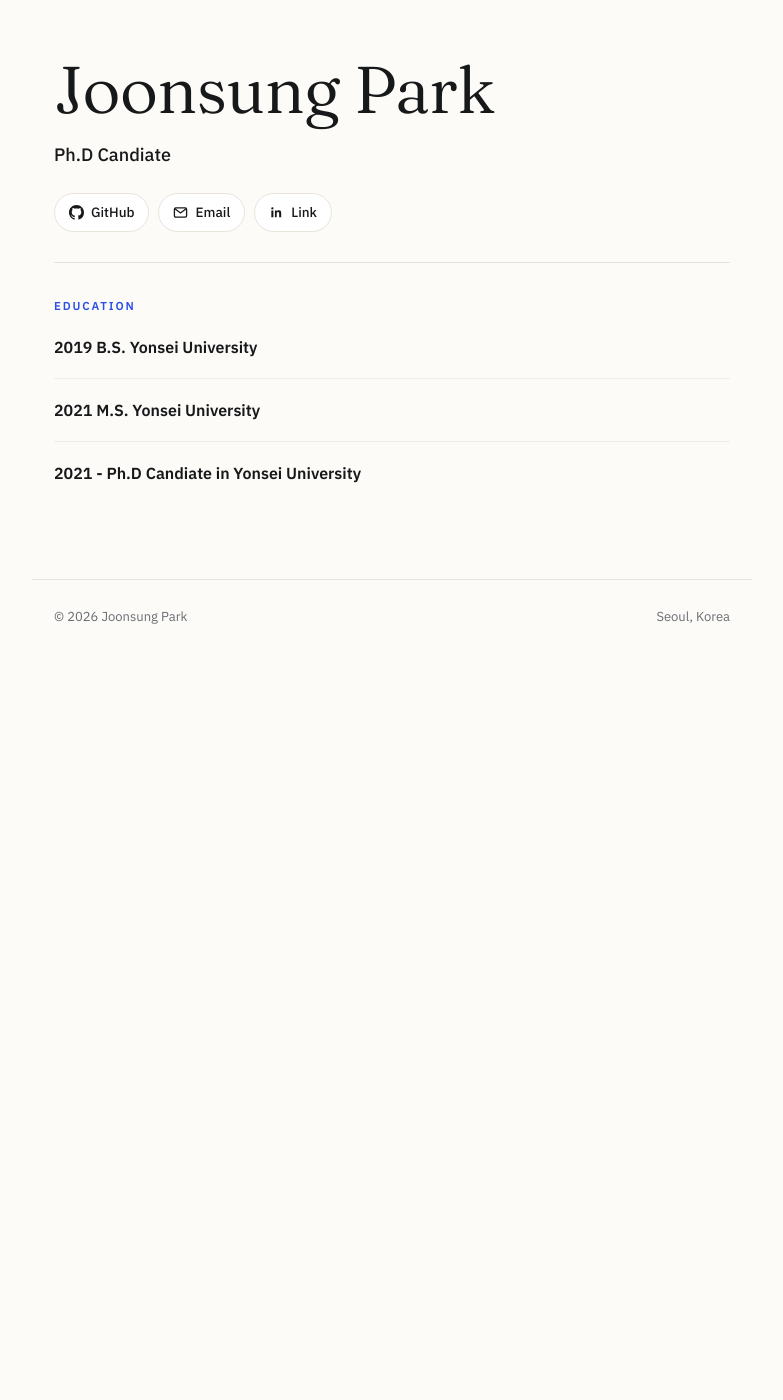
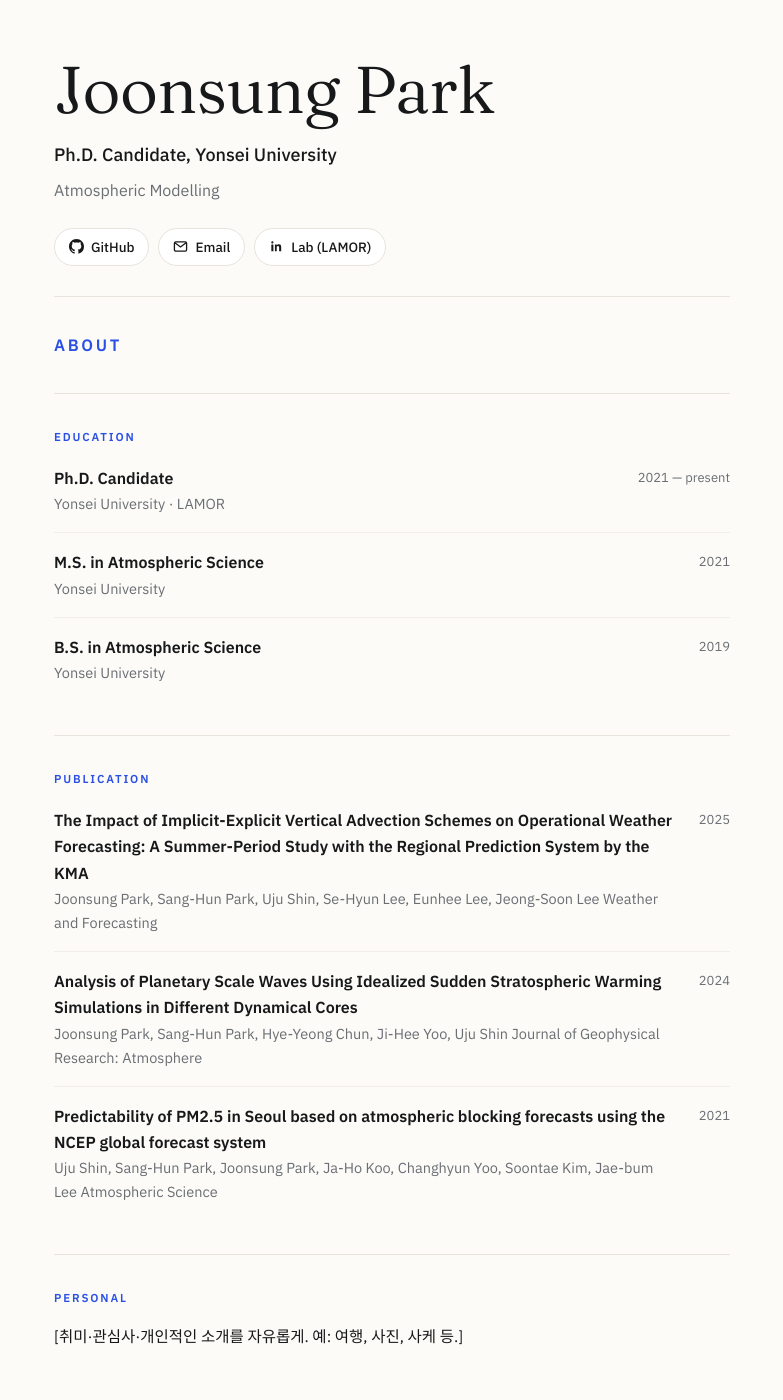
Before and after one commit to JoonsungP/JoonsungP.github.io, a plain HTML site: page index.html in a window 1280 px wide. Shown: the part 60-1460 px from the top of the page, without its empty margins (248-1031 px from the left). Before the commit the page ends 800 px from the top, so only its background shows below. Drawn offline with Linux system fonts and the light colour scheme.

Commit message:
Template done

```diff
--- a/index.html
+++ b/index.html
@@ -36,7 +36,6 @@
   a{color:inherit}
   .wrap{max-width:var(--maxw); margin:0 auto; padding-inline:22px}
 
-  /* top bar */
   .bar{position:sticky; top:0; z-index:10;
     background:color-mix(in srgb,var(--paper) 86%,transparent);
     backdrop-filter:saturate(1.2) blur(8px); border-bottom:1px solid var(--line)}
@@ -53,7 +52,6 @@
   .eyebrow{font-size:11.5px; font-weight:600; letter-spacing:.16em; text-transform:uppercase;
     color:var(--accent); margin:0 0 16px}
 
-  /* hero */
   .hero{padding-block:52px 30px; border:0}
   .hero h1{font-family:var(--serif); font-weight:340; font-size:clamp(40px,9vw,66px);
     line-height:1.04; letter-spacing:-.01em; margin:0; text-wrap:balance}
@@ -66,29 +64,19 @@
   .links a:hover{border-color:var(--accent); color:var(--accent)}
   .links svg{width:15px; height:15px; display:block}
 
-  /* about */
   .about p{margin:0; font-size:16.5px; line-height:1.7; max-width:60ch}
 
-  /* experience / education entries */
-  .entry{display:grid; grid-template-columns:1fr auto; gap:4px 24px; padding:18px 0; border-top:1px solid var(--faint)}
+  .entry{display:grid; grid-template-columns:1fr auto; gap:4px 24px; padding:16px 0; border-top:1px solid var(--faint)}
   .entry:first-of-type{border-top:0; padding-top:2px}
   .entry .role{font-weight:600; font-size:16px}
   .entry .org{color:var(--muted); font-size:14.5px; margin-top:1px}
   .entry .when{color:var(--muted); font-size:13px; font-variant-numeric:tabular-nums; white-space:nowrap; text-align:right; padding-top:2px}
-  .entry ul{grid-column:1 / -1; margin:10px 0 0; padding-left:18px; color:var(--muted); font-size:14.5px}
+  .entry ul{grid-column:1 / -1; margin:9px 0 0; padding-left:18px; color:var(--muted); font-size:14.5px}
   .entry ul li{margin:3px 0}
   @media (max-width:540px){
     .entry{grid-template-columns:1fr}
     .entry .when{text-align:left; padding-top:2px}
   }
-
-  /* skills */
-  .skillgroup{display:grid; grid-template-columns:120px 1fr; gap:10px 18px; padding:12px 0; border-top:1px solid var(--faint)}
-  .skillgroup:first-of-type{border-top:0}
-  .skillgroup .k{font-size:13px; color:var(--muted); font-weight:600; padding-top:5px}
-  .tags{display:flex; flex-wrap:wrap; gap:8px}
-  .tags span{border:1px solid var(--line); border-radius:7px; padding:5px 11px; font-size:13.5px; background:var(--surface)}
-  @media (max-width:540px){ .skillgroup{grid-template-columns:1fr; gap:6px} }
 
   footer{border-top:1px solid var(--line); padding-block:26px 40px; color:var(--muted); font-size:13px;
     display:flex; justify-content:space-between; gap:12px; flex-wrap:wrap}
@@ -100,15 +88,16 @@
 <style>img{max-width:100%;height:auto}</style>
 </head>
 <body>
+<!-- 편집: 대괄호 [ ] 안을 본인 내용으로 채우세요. -->
 
 <header class="bar">
   <div class="wrap">
     <span class="me">Joonsung Park</span>
     <nav>
       <a href="#about">About</a>
-      <a href="#experience">Education</a>
-      <a href="#skills">Publication</a>
-      <a href="#education">Personal</a>
+      <a href="#education">Education</a>
+      <a href="#publication">Publication</a>
+      <a href="#personal">Personal</a>
     </nav>
   </div>
 </header>
@@ -116,8 +105,8 @@
 <main class="wrap">
   <section class="hero">
     <h1>Joonsung&nbsp;Park</h1>
-    <p class="role">Ph.D Candiate</p>
-    <p class="tag"></p>
+    <p class="role">Ph.D. Candidate, Yonsei University</p>
+    <p class="tag">Atmospheric Modelling</p>
     <div class="links">
       <a href="https://github.com/JoonsungP" target="_blank" rel="noopener">
         <svg viewBox="0 0 16 16" fill="currentColor" aria-hidden="true"><path d="M8 0C3.58 0 0 3.58 0 8c0 3.54 2.29 6.53 5.47 7.59.4.07.55-.17.55-.38 0-.19-.01-.82-.01-1.49-2.01.37-2.53-.49-2.69-.94-.09-.23-.48-.94-.82-1.13-.28-.15-.68-.52-.01-.53.63-.01 1.08.58 1.23.82.72 1.21 1.87.87 2.33.66.07-.52.28-.87.51-1.07-1.78-.2-3.64-.89-3.64-3.95 0-.87.31-1.59.82-2.15-.08-.2-.36-1.02.08-2.12 0 0 .67-.21 2.2.82.64-.18 1.32-.27 2-.27.68 0 1.36.09 2 .27 1.53-1.04 2.2-.82 2.2-.82.44 1.1.16 1.92.08 2.12.51.56.82 1.27.82 2.15 0 3.07-1.87 3.75-3.65 3.95.29.25.54.73.54 1.48 0 1.07-.01 1.93-.01 2.2 0 .21.15.46.55.38A8.01 8.01 0 0016 8c0-4.42-3.58-8-8-8z"/></svg>
@@ -129,9 +118,14 @@
       </a>
       <a href="https://lamor.yonsei.ac.kr" target="_blank" rel="noopener">
         <svg viewBox="0 0 16 16" fill="currentColor" aria-hidden="true"><path d="M3.6 2.4a1.2 1.2 0 11-.01 2.41A1.2 1.2 0 013.6 2.4zM2.5 5.8h2.2V13H2.5V5.8zM6.3 5.8h2.1v1h.03c.29-.53 1-1.08 2.02-1.08 2.16 0 2.56 1.4 2.56 3.23V13h-2.2V9.4c0-.86-.02-1.96-1.2-1.96-1.2 0-1.38.93-1.38 1.9V13H6.3V5.8z"/></svg>
-        Link
+        Lab (LAMOR)
       </a>
     </div>
+  </section>
+
+  <section id="about" class="about">
+    <p class="eyebrow">About</p>
+    <p></p>
   </section>
 
   <section id="education">
@@ -139,20 +133,60 @@
 
     <div class="entry">
       <div>
-        <div class="role">2019 B.S. Yonsei University</div>
+        <div class="role">Ph.D. Candidate</div>
+        <div class="org">Yonsei University · LAMOR</div>
       </div>
+      <div class="when">2021 — present</div>
     </div>
 
     <div class="entry">
       <div>
-        <div class="role">2021 M.S. Yonsei University</div>
+        <div class="role">M.S. in Atmospheric Science</div>
+        <div class="org">Yonsei University</div>
       </div>
+      <div class="when">2021</div>
     </div>
 
     <div class="entry">
       <div>
-        <div class="role">2021 - Ph.D Candiate in Yonsei University</div>
+        <div class="role">B.S. in Atmospheric Science</div>
+        <div class="org">Yonsei University</div>
+      </div>
+      <div class="when">2019</div>
     </div>
+  </section>
+
+  <section id="publication">
+    <p class="eyebrow">Publication</p>
+
+    <div class="entry">
+      <div>
+        <div class="role">The Impact of Implicit-Explicit Vertical Advection Schemes on Operational Weather Forecasting: A Summer-Period Study with the Regional Prediction System by the KMA</div>
+        <div class="org">Joonsung Park, Sang-Hun Park, Uju Shin, Se-Hyun Lee, Eunhee Lee, Jeong-Soon Lee Weather and Forecasting</div>
+      </div>
+      <div class="when">2025</div>
+    </div>
+
+    <div class="entry">
+      <div>
+        <div class="role">Analysis of Planetary Scale Waves Using Idealized Sudden Stratospheric Warming Simulations in Different Dynamical Cores</div>
+        <div class="org">Joonsung Park, Sang-Hun Park, Hye-Yeong Chun, Ji-Hee Yoo, Uju Shin Journal of Geophysical Research: Atmosphere</div>
+      </div>
+      <div class="when">2024</div>
+    </div>
+    <div class="entry">
+      <div>
+		<div class="role">Predictability of PM2.5 in Seoul based on atmospheric blocking forecasts using the NCEP global forecast system</div>
+        <div class="org">Uju Shin, Sang-Hun Park, Joonsung Park, Ja-Ho Koo, Changhyun Yoo, Soontae Kim, Jae-bum Lee Atmospheric Science</div>
+      </div>
+      <div class="when">2021</div>
+    </div>
+
+  </section>
+
+  <section id="personal">
+    <p class="eyebrow">Personal</p>
+    <p class="about" style="margin:0"><span>[취미·관심사·개인적인 소개를 자유롭게. 예: 여행, 사진, 사케 등.]</span></p>
   </section>
 </main>
 
```
